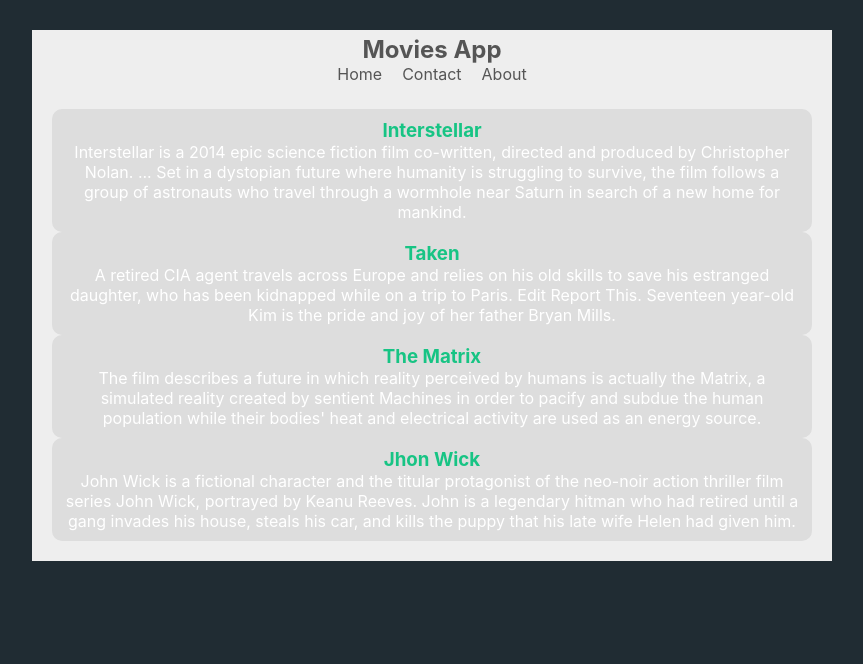
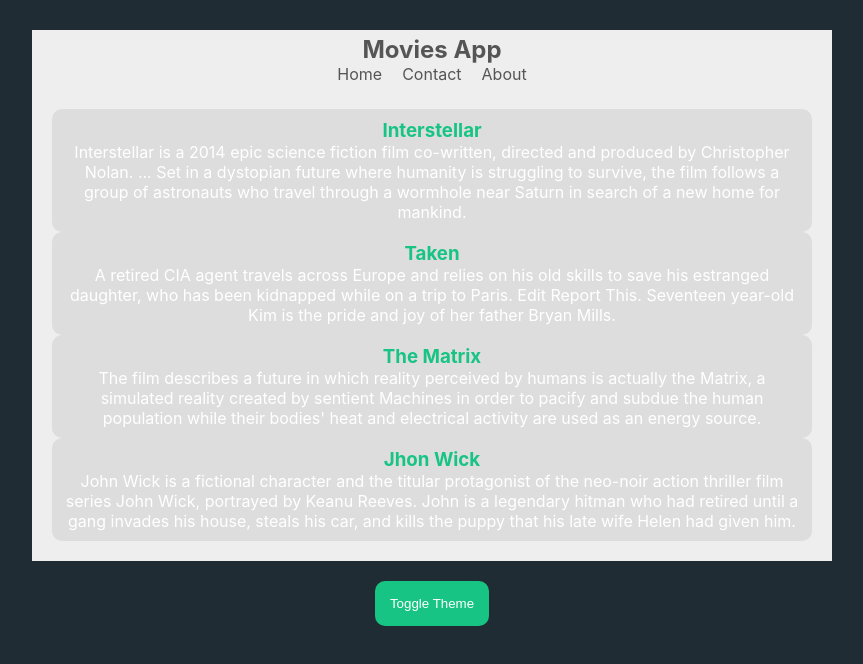
Before and after one commit to MohamedEssaadani/react-movies-contextapi, a React (Create React App) app: page / in a window 1280 px wide. Shown: the top 664 px of the page, without its empty margins (208-1071 px from the left). Built offline with nearby package versions, Linux system fonts and the light colour scheme.

Commit message:
toggle theme

```diff
--- a/src/App.js
+++ b/src/App.js
@@ -1,5 +1,6 @@
 import MoviesList from "./components/MoviesList";
 import Navbar from "./components/Navbar";
+import ThemeToggle from "./components/ThemeToggle";
 import ThemeContextProvider from "./contexts/ThemeContext";
 
 function App() {
@@ -8,6 +9,7 @@
       <ThemeContextProvider>
         <Navbar />
         <MoviesList />
+        <ThemeToggle />
       </ThemeContextProvider>
     </div>
   );
--- a/src/components/MoviesList.js
+++ b/src/components/MoviesList.js
@@ -3,14 +3,20 @@
 
 class MoviesList extends Component {
   // inject the shared state to this.context property
-  static contextType = ThemeContext;
+  // static contextType = ThemeContext;
   render() {
     // destructuring context
-    const { isLightTheme, light, dark } = this.context;
+    // const { isLightTheme, light, dark } = this.context;
+
+    // theme to use
+    // const theme = isLightTheme ? light : dark;
+    return (
+      <ThemeContext.Consumer>
+        {(context) => {
+          const { isLightTheme, light, dark } = context;
 
           // theme to use
           const theme = isLightTheme ? light : dark;
-
           return (
             <div className="movies-list" style={{ background: theme.bg }}>
               <ul>
@@ -18,44 +24,49 @@
                   <h3>Interstellar</h3>
                   <p>
                     Interstellar is a 2014 epic science fiction film co-written,
-              directed and produced by Christopher Nolan. ... Set in a dystopian
-              future where humanity is struggling to survive, the film follows a
-              group of astronauts who travel through a wormhole near Saturn in
-              search of a new home for mankind.
+                    directed and produced by Christopher Nolan. ... Set in a
+                    dystopian future where humanity is struggling to survive,
+                    the film follows a group of astronauts who travel through a
+                    wormhole near Saturn in search of a new home for mankind.
                   </p>
                 </li>
                 <li style={{ background: theme.ui }}>
                   <h3>Taken</h3>
                   <p>
-              A retired CIA agent travels across Europe and relies on his old
-              skills to save his estranged daughter, who has been kidnapped
-              while on a trip to Paris. Edit Report This. Seventeen year-old Kim
-              is the pride and joy of her father Bryan Mills.
+                    A retired CIA agent travels across Europe and relies on his
+                    old skills to save his estranged daughter, who has been
+                    kidnapped while on a trip to Paris. Edit Report This.
+                    Seventeen year-old Kim is the pride and joy of her father
+                    Bryan Mills.
                   </p>
                 </li>
                 <li style={{ background: theme.ui }}>
                   <h3>The Matrix</h3>
                   <p>
-              The film describes a future in which reality perceived by humans
-              is actually the Matrix, a simulated reality created by sentient
-              Machines in order to pacify and subdue the human population while
-              their bodies' heat and electrical activity are used as an energy
-              source.
+                    The film describes a future in which reality perceived by
+                    humans is actually the Matrix, a simulated reality created
+                    by sentient Machines in order to pacify and subdue the human
+                    population while their bodies' heat and electrical activity
+                    are used as an energy source.
                   </p>
                 </li>
                 <li style={{ background: theme.ui }}>
                   <h3>Jhon Wick</h3>
                   <p>
-              John Wick is a fictional character and the titular protagonist of
-              the neo-noir action thriller film series John Wick, portrayed by
-              Keanu Reeves. John is a legendary hitman who had retired until a
-              gang invades his house, steals his car, and kills the puppy that
-              his late wife Helen had given him.
+                    John Wick is a fictional character and the titular
+                    protagonist of the neo-noir action thriller film series John
+                    Wick, portrayed by Keanu Reeves. John is a legendary hitman
+                    who had retired until a gang invades his house, steals his
+                    car, and kills the puppy that his late wife Helen had given
+                    him.
                   </p>
                 </li>
               </ul>
             </div>
           );
+        }}
+      </ThemeContext.Consumer>
+    );
   }
 }
 
--- a/src/components/Navbar.js
+++ b/src/components/Navbar.js
@@ -5,7 +5,6 @@
   // inject the shared state to this.context property
   static contextType = ThemeContext;
   render() {
-    console.log(this.context);
     // destructuring context
     const { isLightTheme, light, dark } = this.context;
 
--- /dev/null
+++ b/src/components/ThemeToggle.js
@@ -0,0 +1,18 @@
+import React, { Component } from "react";
+import { ThemeContext } from "../contexts/ThemeContext";
+
+class ThemeToggle extends Component {
+  static contextType = ThemeContext;
+
+  render() {
+    const { toggleTheme } = this.context;
+
+    return (
+      <button className="toggleTheme" onClick={toggleTheme}>
+        Toggle Theme
+      </button>
+    );
+  }
+}
+
+export default ThemeToggle;
--- a/src/contexts/ThemeContext.js
+++ b/src/contexts/ThemeContext.js
@@ -9,10 +9,17 @@
     light: { syntax: "#555", ui: "#ddd", bg: "#eee" },
     dark: { syntax: "#ddd", ui: "#202c33", bg: "#555" },
   };
+
+  toggleTheme = () => {
+    this.setState({ isLightTheme: !this.state.isLightTheme });
+  };
+
   render() {
     return (
       // Provide shared data
-      <ThemeContext.Provider value={{ ...this.state }}>
+      <ThemeContext.Provider
+        value={{ ...this.state, toggleTheme: this.toggleTheme }}
+      >
         {this.props.children}
       </ThemeContext.Provider>
     );
--- a/src/index.css
+++ b/src/index.css
@@ -49,3 +49,12 @@
 .movies-list li h3 {
   color: #17c484;
 }
+
+.toggleTheme {
+  padding: 15px;
+  cursor: pointer;
+  background-color: #17c484;
+  color: #ffffff;
+  border: none;
+  border-radius: 10px;
+}
```
Lines whose indentation alone changed are shown as unchanged.
